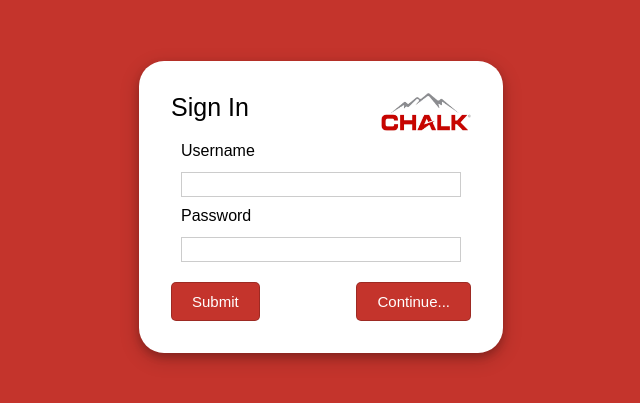
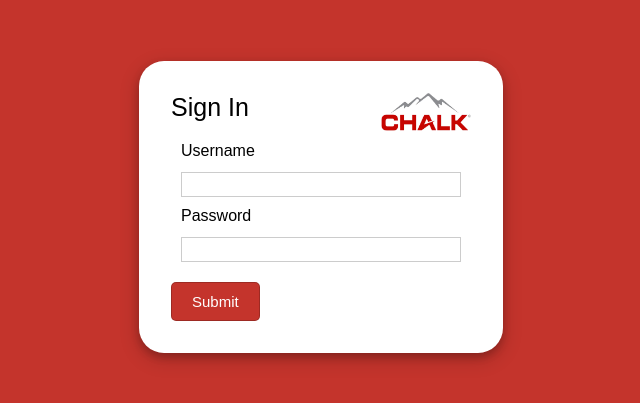
Before and after one commit to emsanders1/ChalkMountainAssetManagement, a React (Create React App) app: page /login in a window 1280 px wide. Shown: the part 225-628 px from the top of the page, without its empty margins (319-959 px from the left). Built offline with nearby package versions, Linux system fonts and the light colour scheme.

Commit message:
Minor changes; near final

```diff
--- a/api.js
+++ b/api.js
@@ -191,10 +191,6 @@ router.route('/assets/sendOutOfService').post((request, response) => {
 let allSessionData = {};
 
 router.route('/ldap').post((req, res) => {
-  console.log("LDAP endpoint called!");
-  console.log(req.body.username);
-  console.log(req.body.password);
-
   const bindDomainName = `cn=${req.body.username},cn=Users,dc=ManBearPig,dc=com`;
   const bindPassword = `${req.body.password}`;
 
@@ -219,7 +215,6 @@ router.route('/ldap').post((req, res) => {
 
       const username = bindDomainName.split(',')[0].substr(3);
       req.session.username = username;
-      console.log("Username:", req.session.username);
       client.search(bindDomainName, {
         scope: 'base',
         attributes: ['memberOf']
--- a/src/components/AllTable.js
+++ b/src/components/AllTable.js
@@ -129,6 +129,7 @@ const AssetTable = () => {
         }),
       });
       await response.json();
+      fetchData();
       setSelectedAsset(null);
     } catch (error) {
       console.error(error);
@@ -281,7 +282,7 @@ const AssetTable = () => {
           selectedAsset={selectedAsset}
           handleInService={handleInService}
           handleOutOfService={handleOutOfService}
-          handleClose={() => setSelectedAsset(null)}
+          handleClose={() => {setSelectedAsset(null); fetchData(); }}
         />
       )}
       <TablePagination
--- a/src/components/Modal.js
+++ b/src/components/Modal.js
@@ -17,6 +17,9 @@ const AssetModal = ({ isOpen, selectedAsset, handleInService, handleOutOfService
       handleOutOfService(note);
     }
     handleClose();
+     setTimeout(function() {
+      window.location.reload();
+    }, 100);
   };
 
   return (
--- a/src/components/Navbar.css
+++ b/src/components/Navbar.css
@@ -113,7 +113,8 @@
 
   .close-menu{
       position: absolute;
-
+      top: 3rem;
+      right: 3rem;
   }
 }
 
--- a/src/pages/Login.js
+++ b/src/pages/Login.js
@@ -47,14 +47,6 @@ export default function Login() {
         </div>
         <div className="button-container">
           <input value="Submit" type="submit" />
-          <input
-            className="continue-button"
-            type="submit"
-            value="Continue..."
-            onClick={() => {
-              window.location.href = "http://localhost:3000/home";
-            }}
-          />
         </div>
       </form>
     </div>
```
